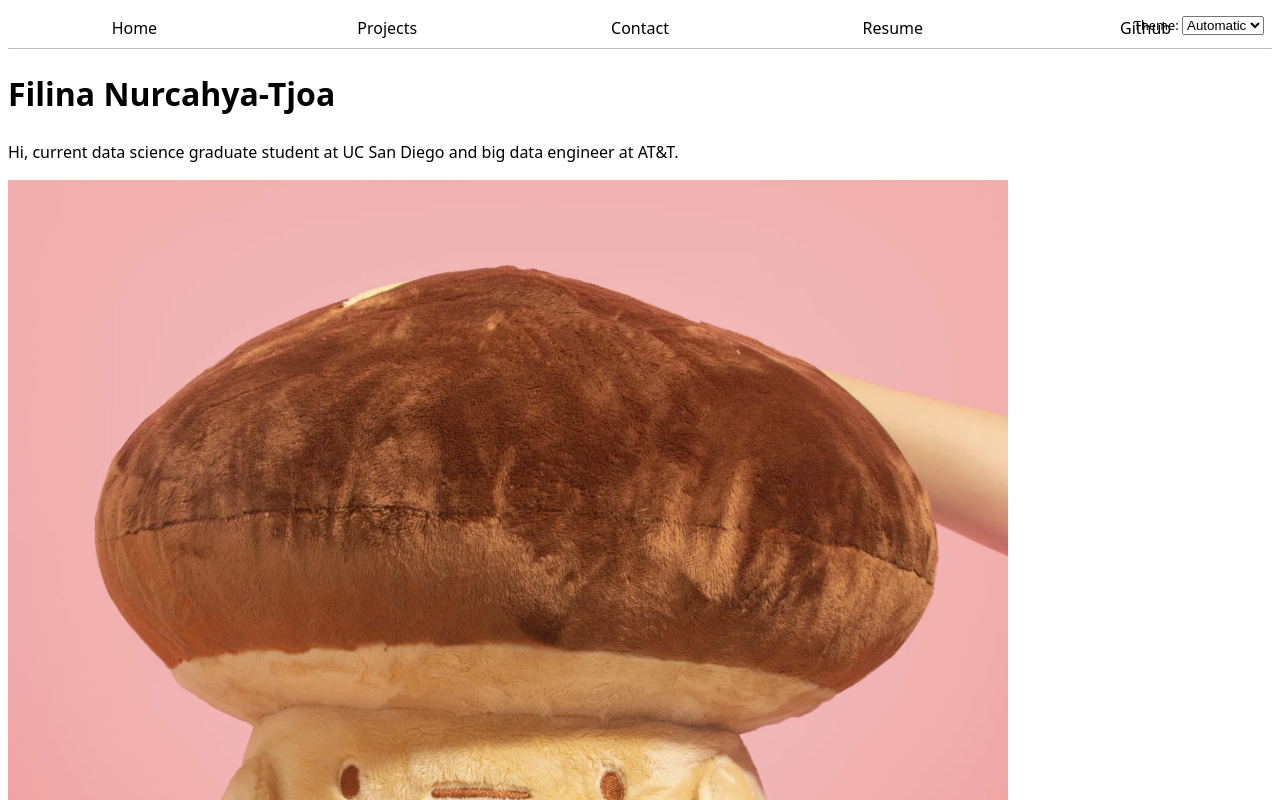
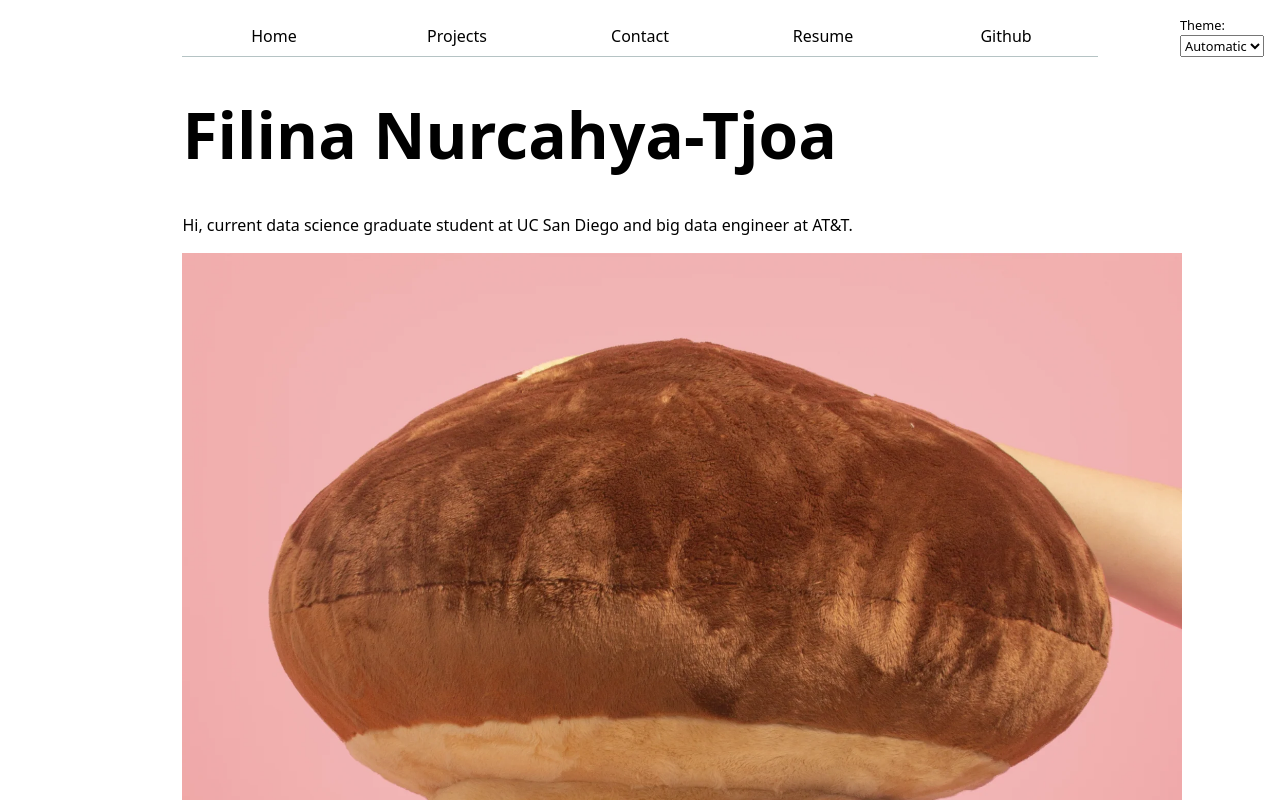
Before and after one commit to filinanurcahya0000/filinas-portfolio, a SvelteKit app: page / in a window 1280 px wide. Shown: the top 800 px of the page. Built offline with nearby package versions, Linux system fonts and the light colour scheme.

Commit message:
Update style.css

```diff
--- a/static/style.css
+++ b/static/style.css
@@ -1,60 +1,205 @@
-/* style.css */
-
-html {
-  color-scheme: light dark; /* Allow the site to adapt to light or dark mode */
-}
-
-nav {
+:root {
+  --color-accent: oklch(65% 50% 0);
+  color-scheme: light dark;
   --border-color: oklch(50% 10% 200 / 40%);
 }
 
 body {
-  /* Set line height to 1.5 times the font size
-     and use the OS’s UI font as the website font
-   */
   font: 100%/1.5 system-ui;
-  background-color: white; /* Default light mode background */
-  color: black; /* Default light mode text color */
+  max-width: 100ch;
+  margin-block: 0;
+  margin-inline: auto;
+  padding: 1rem;
+  background-color: canvas;
+  color: canvastext;
+  transition: background-color 0.3s, color 0.3s;
 }
 
-/* Dark mode styles */
-body.dark-mode {
-  background-color: #121212; /* Dark mode background */
-  color: white; /* Dark mode text color */
+.fit-picture {
+  max-width: 50%;
+  height: auto;
 }
 
-nav {
-  border-bottom-width: 1px;
-  border-bottom-style: solid;
-  border-bottom-color: var(--border-color); /* Use the variable defined above */
+html {
+  accent-color: var(--color-accent);
 }
 
-/* Optional: Adjust hover background color */
-a:hover {
-  background-color: color-mix(in oklch, var(--color-accent), canvas 85%);
+nav ul, nav li {
+  display: contents;
 }
 
 nav {
   display: flex;
-  border-bottom-width: 1px;
-  border-bottom-style: solid;
-  border-bottom-color: oklch(80% 3% 200);
+  margin-bottom: 1em;
+  border-bottom: 1px solid var(--border-color);
 }
-a {
+
+nav a {
   flex: 1;
-  padding: 0.5em;
   text-decoration: none;
   color: inherit;
   text-align: center;
+  padding: 0.5em;
 }
-a.current {
-  border-bottom-width: 5px;
-  border-bottom-style: solid;
-  border-bottom-color: oklch(80% 3% 200);
+
+nav a.current {
+  border-bottom: 0.4em solid var(--border-color);
+  padding-bottom: 0.1em;
 }
-a:hover {
-  border-bottom-width: 5px;
-  border-bottom-style: solid;
-  accent-color: oklch(70% 0.1373 187.41);
-  border-bottom-color: oklch(70% 0.1373 187.41);
+
+nav a:hover {
+  border-bottom: 0.4em solid var(--color-accent);
+  padding-bottom: 0.1em;
+  background-color: color-mix(in oklch, var(--color-accent), canvas 85%);
 }
+
+/* Contact Form Styles */
+input, textarea, button, select {
+  font: inherit;
+}
+
+form {
+  display: grid;
+  grid-template-columns: auto 1fr;
+  gap: 1em;
+}
+
+label {
+  display: grid;
+  grid-template-columns: subgrid;
+  grid-column: 1 / -1;
+}
+
+button[type="submit"] {
+  grid-column: 1 / -1;
+}
+
+input, textarea {
+  width: 100%;
+  padding: 0.5em;
+  border: 1px solid var(--border-color);
+  border-radius: 4px;
+}
+
+button[type="submit"] {
+  padding: 0.5em 1em;
+  background-color: var(--color-accent);
+  color: white;
+  border: none;
+  border-radius: 4px;
+  cursor: pointer;
+}
+
+button[type="submit"]:hover {
+  opacity: 0.9;
+}
+
+/* Projects Page Styles */
+.projects {
+  display: grid;
+  grid-template-columns: repeat(auto-fill, minmax(15em, 1fr));
+  gap: 1em;
+}
+
+.projects article {
+  display: grid;
+  grid-template-rows: subgrid;
+  grid-row: span 3;
+}
+
+.projects h2 {
+  margin: 0;
+}
+
+h1, h2, h3, h4, h5, h6 {
+  line-height: 1.1;
+  text-wrap: balance;
+}
+
+h1 {
+  font-size: 400%;
+}
+
+.projects img {
+  max-width: 100%;
+  height: auto;
+}
+
+/* CV Page Styles */
+.cv-page main {
+  max-width: 800px;
+  margin: 0 auto;
+  padding: 2rem;
+}
+
+.cv-page h1 {
+  border-bottom: 2px solid var(--color-accent);
+  padding-bottom: 0.5rem;
+  margin-bottom: 2rem;
+}
+
+.cv-page section {
+  margin-bottom: 2rem;
+}
+
+.cv-page h2 {
+  color: var(--color-accent);
+  margin-bottom: 1rem;
+}
+
+.cv-page h3 {
+  margin-bottom: 0.5rem;
+}
+
+.cv-page article {
+  margin-bottom: 1.5rem;
+}
+
+.cv-page ul {
+  padding-left: 1.5rem;
+}
+
+.cv-page article header {
+  margin-bottom: 0.5rem;
+}
+
+.cv-page article header p {
+  font-style: italic;
+  color: color-mix(in oklch, canvastext, canvas 30%);
+}
+
+.cv-page a {
+  color: var(--color-accent);
+  text-decoration: none;
+}
+
+.cv-page a:hover {
+  text-decoration: underline;
+}
+
+.cv-page .skills ul {
+  display: flex;
+  flex-wrap: wrap;
+  gap: 1rem;
+  list-style-type: none;
+  padding: 0;
+}
+
+.cv-page .skills li {
+  background-color: color-mix(in oklch, canvastext, canvas 90%);
+  padding: 0.5rem 1rem;
+  border-radius: 2rem;
+}
+
+.color-scheme {
+  position: absolute;
+  top: 1rem;
+  right: 1rem;
+  font-size: 80%;
+}
+
+@media (prefers-color-scheme: dark) {
+  :root {
+    --color-accent: oklch(80% 50% 0);
+  }
+}
```
